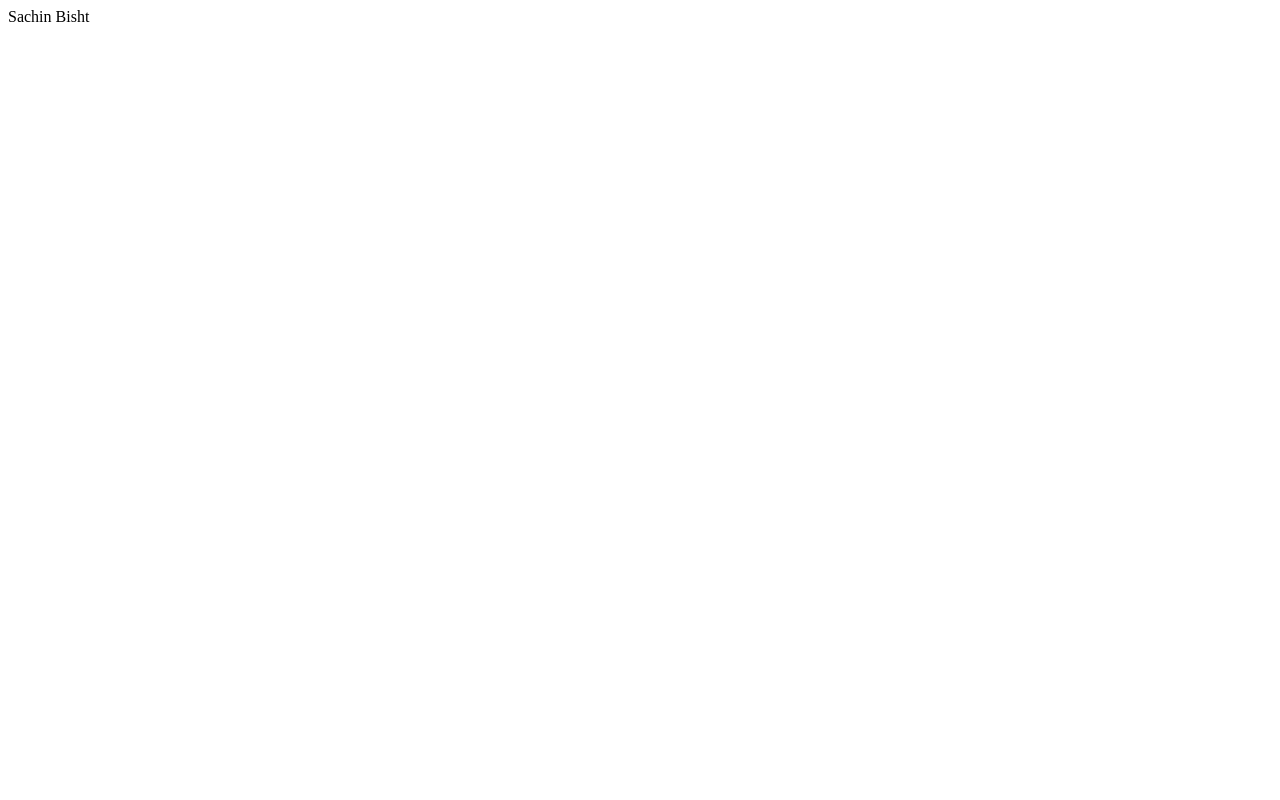
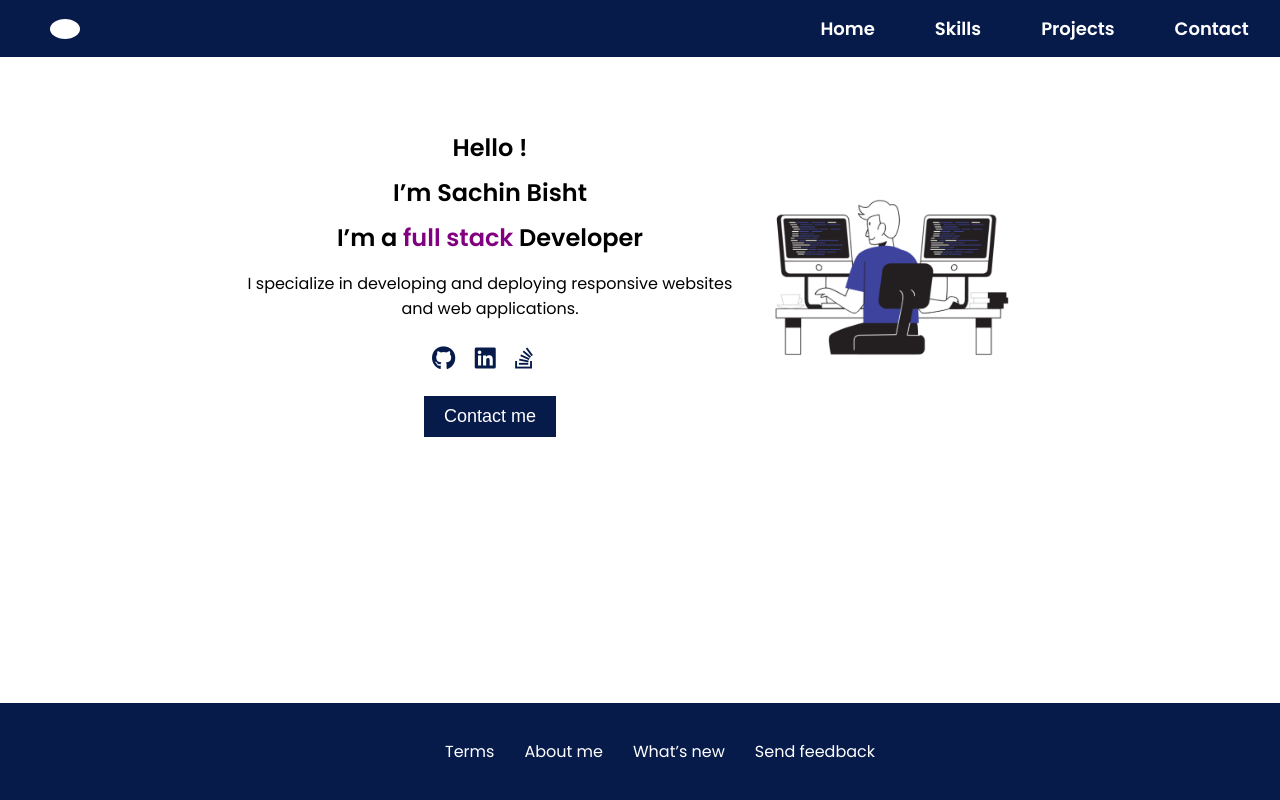
Before and after one commit to Sachinbisht27/Open-Portfolio-Blueprint, a Flask app: page / in a window 1280 px wide. Before the commit the page is almost empty. Run offline with Flask 3, Linux system fonts and the light colour scheme.

Commit message:
added theme to the  app

```diff
--- a/app/__init__.py
+++ b/app/__init__.py
@@ -6,4 +6,4 @@ app: Type[Flask] = Flask(__name__)
 from .views import *
 
 if __name__ == "__main__":
-    app.run()
+    app.run(debug=True)
--- /dev/null
+++ b/app/static/style.css
@@ -0,0 +1,211 @@
+/* General Styles */
+body {
+    font-family: 'Poppins', sans-serif;
+    margin: 0;
+    padding: 0;
+    background-color: white;
+    display: flex;
+    flex-direction: column;
+    min-height: 100vh;
+}
+
+/* Navbar Styles */
+.navbar {
+    display: flex;
+    justify-content: space-between;
+    align-items: center;
+    padding: 15px 50px;
+    background: #071B4B;
+    color: white;
+    position: fixed;
+    width: 96%;
+    z-index: 1000;
+}
+
+.navbar .logo {
+    font-size: 24px;
+    font-weight: bold;
+    background: white;
+    color: #071B4B;
+    padding: 10px 15px;
+    border-radius: 50%;
+}
+
+nav {
+    display: flex;
+    justify-content: space-between;
+    align-items: center;
+    padding: 15px 5%;
+    background: #071B4B;
+}
+
+nav ul {
+    max-width: 100%;
+    flex-wrap: wrap;
+}
+
+nav ul li a {
+    text-decoration: none;
+    color: white;
+    font-weight: bold;
+    padding: 10px 15px;
+}
+
+/* Desktop Navigation */
+.nav-links {
+    list-style: none;
+    display: flex;
+    margin: 0;
+    padding: 0;
+}
+
+.nav-links li {
+    margin: 0 15px;
+}
+
+.nav-links a {
+    text-decoration: none;
+    color: white;
+    font-size: 18px;
+    transition: color 0.3s;
+}
+
+.nav-links a:hover {
+    color: lightgray;
+}
+
+/* Mobile Menu */
+.menu-toggle {
+    display: none;
+    font-size: 24px;
+    cursor: pointer;
+    color: white;
+}
+
+/* Responsive Design */
+@media (max-width: 768px) {
+    nav ul {
+        display: none;
+        flex-direction: column;
+        width: 100%;
+        background: #071B4B;
+        position: absolute;
+        top: 50px;
+        left: 0;
+    }
+
+    nav ul.show {
+        display: flex;
+    }
+
+    .menu-toggle {
+        display: block;
+        cursor: pointer;
+    }
+}
+
+
+/* Hero Section */
+.hero {
+    display: flex;
+    flex-wrap: wrap;
+    justify-content: center;
+    align-items: center;
+    text-align: center;
+    padding: 120px 50px 50px;
+}
+
+.hero-content {
+    max-width: 500px;
+}
+
+.hero-content h1, h2 {
+    margin: 10px 0;
+}
+
+.hero-content .highlight {
+    font-weight: bold;
+    color: purple;
+}
+
+.social-icons {
+    margin: 20px 0;
+}
+
+.social-icons a {
+    font-size: 24px;
+    margin-right: 15px;
+    color: #071B4B;
+    text-decoration: none;
+}
+
+.btn {
+    background: #071B4B;
+    color: white;
+    padding: 10px 20px;
+    border: none;
+    cursor: pointer;
+    font-size: 18px;
+}
+
+.hero-image {
+    text-align: center;
+    margin-top: 20px;
+}
+
+.hero-image img {
+    width: 100%;
+    max-width: 300px;
+}
+
+/* Footer */
+footer {
+    background: #071B4B;
+    color: white;
+    padding: 20px;
+    text-align: center;
+    position: fixed;
+    bottom: 0;
+    width: 100%;
+}
+
+footer ul {
+    list-style: none;
+    padding: 0;
+    display: flex;
+    justify-content: center;
+}
+
+footer ul li {
+    margin: 0 15px;
+}
+
+footer ul a {
+    color: white;
+    text-decoration: none;
+}
+
+/* Responsive Design */
+@media (max-width: 768px) {
+    .hero {
+        flex-direction: column;
+        padding: 150px 20px 50px;
+    }
+
+    .hero-image img {
+        max-width: 250px;
+    }
+
+    .nav-links {
+        display: none;
+    }
+
+    footer ul {
+        flex-direction: column;
+        padding: 10px;
+    }
+
+    footer ul li {
+        margin: 5px 0;
+    }
+}
--- a/app/templates/home.html
+++ b/app/templates/home.html
@@ -1 +1,59 @@
-Sachin Bisht
+<!DOCTYPE html>
+<html lang="en">
+<head>
+    <meta charset="UTF-8">
+    <meta name="viewport" content="width=device-width, initial-scale=1.0">
+    <title>Sachin Bisht - Portfolio</title>
+    <link rel="stylesheet" href="{{ url_for('static', filename='style.css') }}?v={{ cache_buster }}">
+    <link rel="stylesheet" href="https://cdnjs.cloudflare.com/ajax/libs/font-awesome/6.4.2/css/all.min.css">
+    <link rel="preconnect" href="https://fonts.googleapis.com">
+    <link href="https://fonts.googleapis.com/css2?family=Poppins:wght@300;400;600&display=swap" rel="stylesheet">
+</head>
+<body>
+    <nav class="navbar">
+        <div class="logo"></div>
+        <div class="menu-toggle" onclick="toggleMenu()">☰</div>
+        <ul class="nav-links">
+            <li><a href="#">Home</a></li>
+            <li><a href="#">Skills</a></li>
+            <li><a href="#">Projects</a></li>
+            <li><a href="#">Contact</a></li>
+        </ul>
+    </nav>
+
+    <section class="hero">
+        <div class="hero-content">
+            <h2>Hello !</h2>
+            <h1>I’m <strong>Sachin Bisht</strong></h1>
+            <h2>I’m a <span class="highlight">full stack</span> Developer</h2>
+            <p>I specialize in developing and deploying responsive websites and web applications.</p>
+            <div class="social-icons">
+                <a href="#"><i class="fab fa-github"></i></a>
+                <a href="#"><i class="fab fa-linkedin"></i></a>
+                <a href="#"><i class="fab fa-stack-overflow"></i></a>
+            </div>
+            <button class="btn">Contact me</button>
+        </div>
+        <div class="hero-image">
+            <img src="{{ url_for('static', filename='images/developer-illustration.png') }}?v={{ time.time() }}">
+        </div>
+    </section>
+
+    <footer>
+        <ul>
+            <li><a href="#">Terms</a></li>
+            <li><a href="#">About me</a></li>
+            <li><a href="#">What’s new</a></li>
+            <li><a href="#">Send feedback</a></li>
+        </ul>
+    </footer>
+
+<script>
+    function toggleMenu() {
+        document.querySelector('.menu-toggle').addEventListener('click', function() {
+            document.querySelector('nav ul').classList.toggle('show');
+        });
+    }
+</script>
+</body>
+</html>
--- a/app/views.py
+++ b/app/views.py
@@ -1,9 +1,16 @@
-import flask
+import flask, random, time
 from app import app
 
 
 @app.route("/")
 def hello_world():
     return flask.render_template(
-        "home.html",
+        "home.html", cache_buster=random.random(), time=time
     )
+
+@app.after_request
+def add_cache_control(response):
+    response.headers["Cache-Control"] = "no-cache, no-store, must-revalidate"
+    response.headers["Pragma"] = "no-cache"
+    response.headers["Expires"] = "0"
+    return response
--- a/requirements.txt
+++ b/requirements.txt
@@ -1,3 +1,3 @@
-Flask==3.0.3
+Flask==3.1.0
 pre-commit==4.1.0
-Werkzeug==3.0.3
+Werkzeug==3.1.3
```
Also changed, not shown: app/static/images/developer-illustration.png (added), 1 other file.
